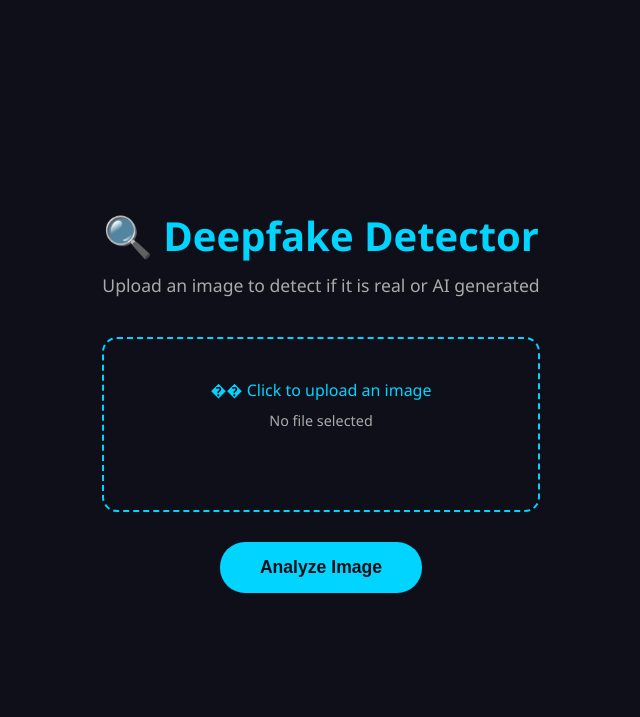
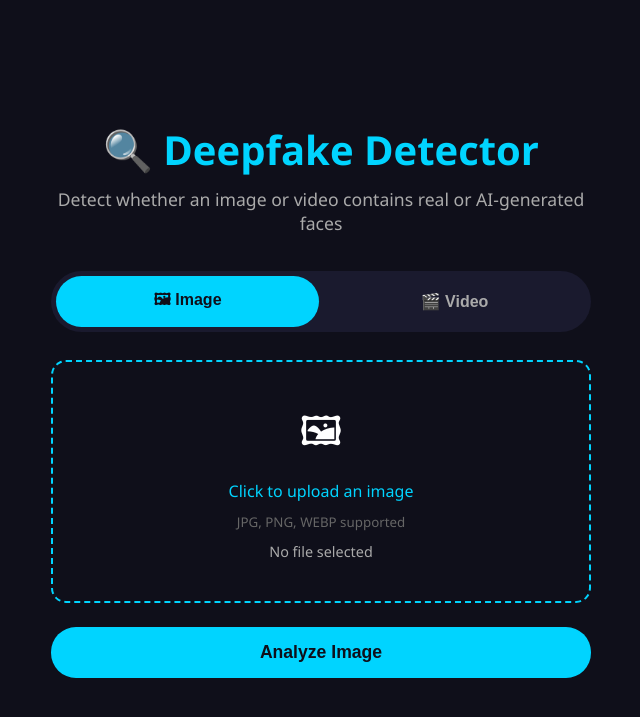
Before and after one commit to B1bekGautam/project, a Django app: page / in a window 1280 px wide. Shown: the top 717 px of the page, without its empty margins (319-959 px from the left). Run offline with Django 5.2, Linux system fonts and the light colour scheme.

Commit message:
updated with video

```diff
--- a/detector/templates/detector/home.html
+++ b/detector/templates/detector/home.html
@@ -6,6 +6,7 @@
     <title>Deepfake Detection System</title>
     <style>
         * { margin: 0; padding: 0; box-sizing: border-box; }
+
         body {
             font-family: 'Segoe UI', sans-serif;
             background: #0f0f1a;
@@ -15,45 +16,100 @@
             align-items: center;
             justify-content: center;
         }
+
         .container {
             text-align: center;
             padding: 40px;
-            max-width: 600px;
+            max-width: 620px;
+            width: 100%;
         }
+
         h1 {
             font-size: 2.5rem;
             margin-bottom: 10px;
             color: #00d4ff;
         }
-        p {
+
+        .subtitle {
             color: #aaaaaa;
-            margin-bottom: 40px;
+            margin-bottom: 36px;
             font-size: 1.1rem;
         }
+
+        /* Tabs */
+        .tabs {
+            display: flex;
+            justify-content: center;
+            margin-bottom: 28px;
+            background: #1a1a2e;
+            border-radius: 50px;
+            padding: 5px;
+            gap: 4px;
+        }
+
+        .tab-btn {
+            flex: 1;
+            padding: 12px 0;
+            border: none;
+            border-radius: 50px;
+            font-size: 1rem;
+            font-weight: 600;
+            cursor: pointer;
+            transition: all 0.3s;
+            background: transparent;
+            color: #aaaaaa;
+        }
+
+        .tab-btn.active {
+            background: #00d4ff;
+            color: #0f0f1a;
+        }
+
+        /* Upload box */
         .upload-box {
             border: 2px dashed #00d4ff;
             border-radius: 15px;
             padding: 40px;
-            margin-bottom: 30px;
+            margin-bottom: 24px;
             cursor: pointer;
             transition: all 0.3s;
         }
+
         .upload-box:hover { background: #1a1a2e; }
+
         .upload-box input { display: none; }
+
         .upload-box label {
             cursor: pointer;
             font-size: 1rem;
             color: #00d4ff;
+            display: block;
+            margin-bottom: 8px;
         }
-        .preview {
-            margin: 20px 0;
-            display: none;
+
+        .upload-icon {
+            font-size: 2.5rem;
+            margin-bottom: 10px;
+            display: block;
         }
-        .preview img {
-            max-width: 300px;
+
+        #filename-image,
+        #filename-video {
+            color: #aaaaaa;
+            margin-top: 10px;
+            font-size: 0.9rem;
+        }
+
+        /* Preview */
+        .preview { margin: 16px 0; display: none; }
+
+        .preview img, .preview video {
+            max-width: 100%;
             border-radius: 10px;
             border: 2px solid #00d4ff;
         }
+
+        /* Submit button */
         .btn {
             background: #00d4ff;
             color: #0f0f1a;
@@ -64,45 +120,109 @@
             font-weight: bold;
             cursor: pointer;
             transition: all 0.3s;
+            width: 100%;
         }
-        .btn:hover { background: #00b8d9; transform: scale(1.05); }
-        #filename { color: #aaaaaa; margin-top: 10px; font-size: 0.9rem; }
+
+        .btn:hover { background: #00b8d9; transform: scale(1.02); }
+
+        /* Error message */
+        .error-msg {
+            background: #3b0a0a;
+            border: 1px solid #f87171;
+            color: #f87171;
+            border-radius: 10px;
+            padding: 12px 20px;
+            margin-bottom: 20px;
+            font-size: 0.95rem;
+        }
+
+        /* Panel visibility */
+        .panel { display: none; }
+        .panel.active { display: block; }
     </style>
 </head>
 <body>
     <div class="container">
         <h1>🔍 Deepfake Detector</h1>
-        <p>Upload an image to detect if it is real or AI generated</p>
+        <p class="subtitle">Detect whether an image or video contains real or AI-generated faces</p>
 
+        {% if error %}
+        <div class="error-msg">⚠ {{ error }}</div>
+        {% endif %}
+
+        <!-- Tabs -->
+        <div class="tabs">
+            <button class="tab-btn active" onclick="switchTab('image')">🖼 Image</button>
+            <button class="tab-btn" onclick="switchTab('video')">🎬 Video</button>
+        </div>
+
+        <!-- Image Panel -->
+        <div class="panel active" id="panel-image">
             <form method="POST" action="/detect/" enctype="multipart/form-data">
                 {% csrf_token %}
                 <div class="upload-box" onclick="document.getElementById('imageInput').click()">
-                <label>
-                    �� Click to upload an image
-                </label>
+                    <span class="upload-icon">🖼</span>
+                    <label>Click to upload an image</label>
+                    <small style="color:#666;">JPG, PNG, WEBP supported</small>
                     <input type="file" id="imageInput" name="image"
-                       accept="image/*" onchange="previewImage(this)">
-                <p id="filename">No file selected</p>
+                           accept="image/*" onchange="previewFile(this, 'preview-image', 'img', 'filename-image')">
+                    <p id="filename-image">No file selected</p>
                 </div>
 
-            <div class="preview" id="preview">
-                <img id="previewImg" src="" alt="Preview">
+                <div class="preview" id="preview-image">
+                    <img id="preview-image-el" src="" alt="Preview">
                 </div>
 
                 <button type="submit" class="btn">Analyze Image</button>
             </form>
         </div>
 
+        <!-- Video Panel -->
+        <div class="panel" id="panel-video">
+            <form method="POST" action="/detect-video/" enctype="multipart/form-data">
+                {% csrf_token %}
+                <div class="upload-box" onclick="document.getElementById('videoInput').click()">
+                    <span class="upload-icon">🎬</span>
+                    <label>Click to upload a video</label>
+                    <small style="color:#666;">MP4, AVI, MOV supported · Frames sampled at 2 fps</small>
+                    <input type="file" id="videoInput" name="video"
+                           accept="video/*" onchange="previewFile(this, 'preview-video', 'video', 'filename-video')">
+                    <p id="filename-video">No file selected</p>
+                </div>
+
+                <div class="preview" id="preview-video">
+                    <video id="preview-video-el" controls></video>
+                </div>
+
+                <button type="submit" class="btn">Analyze Video</button>
+            </form>
+        </div>
+    </div>
+
     <script>
-        function previewImage(input) {
-            if (input.files && input.files[0]) {
-                document.getElementById('filename').textContent = input.files[0].name;
-                var reader = new FileReader();
-                reader.onload = function(e) {
-                    document.getElementById('previewImg').src = e.target.result;
-                    document.getElementById('preview').style.display = 'block';
+        function switchTab(type) {
+            document.querySelectorAll('.tab-btn').forEach(b => b.classList.remove('active'));
+            document.querySelectorAll('.panel').forEach(p => p.classList.remove('active'));
+
+            document.getElementById('panel-' + type).classList.add('active');
+            event.target.classList.add('active');
         }
-                reader.readAsDataURL(input.files[0]);
+
+        function previewFile(input, previewDivId, mediaType, filenameId) {
+            if (!input.files || !input.files[0]) return;
+
+            document.getElementById(filenameId).textContent = input.files[0].name;
+            var previewDiv = document.getElementById(previewDivId);
+            previewDiv.style.display = 'block';
+
+            var url = URL.createObjectURL(input.files[0]);
+
+            if (mediaType === 'img') {
+                document.getElementById('preview-image-el').src = url;
+            } else {
+                var vid = document.getElementById('preview-video-el');
+                vid.src = url;
+                vid.load();
             }
         }
     </script>
--- a/detector/urls.py
+++ b/detector/urls.py
@@ -4,4 +4,5 @@ from . import views
 urlpatterns = [
     path('', views.home, name='home'),
     path('detect/', views.detect, name='detect'),
+    path('detect-video/', views.detect_video, name='detect_video'),
 ]
--- a/detector/views.py
+++ b/detector/views.py
@@ -1,10 +1,11 @@
 from django.shortcuts import render
 from django.core.files.storage import FileSystemStorage
-from .ml_model import predict_image
+from .ml_model import predict_image, predict_video
 import os
 
 def home(request):
     return render(request, 'detector/home.html')
+
 
 def detect(request):
     if request.method == 'POST' and request.FILES.get('image'):
@@ -19,3 +20,22 @@ def detect(request):
         return render(request, 'detector/result.html', result)
 
     return render(request, 'detector/home.html')
+
+
+def detect_video(request):
+    if request.method == 'POST' and request.FILES.get('video'):
+        uploaded_file = request.FILES['video']
+        fs = FileSystemStorage(location='media/uploads/')
+        filename = fs.save(uploaded_file.name, uploaded_file)
+        file_path = os.path.join('media/uploads/', filename)
+
+        result = predict_video(file_path)
+
+        if 'error' in result:
+            return render(request, 'detector/home.html', {'error': result['error']})
+
+        result['uploaded_video'] = 'uploads/' + filename
+
+        return render(request, 'detector/video_result.html', result)
+
+    return render(request, 'detector/home.html')
```
Also changed, not shown: detector/ml_model.py (+159 -19 lines), detector/templates/detector/video_result.html (added, +259 -0 lines). Lines whose indentation alone changed are shown as unchanged.
